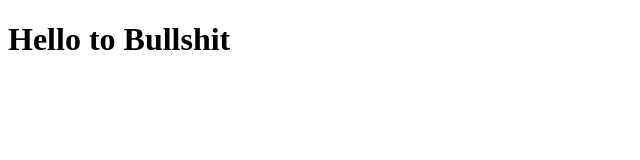
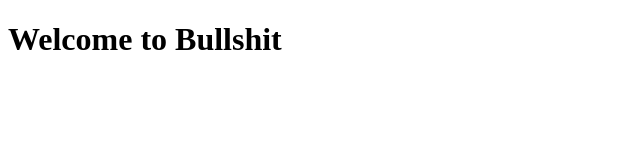
Before and after one commit to MinersStudios/WMSite, a plain HTML site: page index.html in a window 1280 px wide. Shown: the whole page, without its empty margins (0-640 px from the left). Drawn offline with Linux system fonts and the light colour scheme.

Commit message:
Update index.html

```diff
--- a/index.html
+++ b/index.html
@@ -6,7 +6,7 @@
   </head>
   <body>
     <main>
-        <h1>Hello to Bullshit</h1>
+        <h1>Welcome to Bullshit</h1>
     </main>
   </body>
 </html>
```
